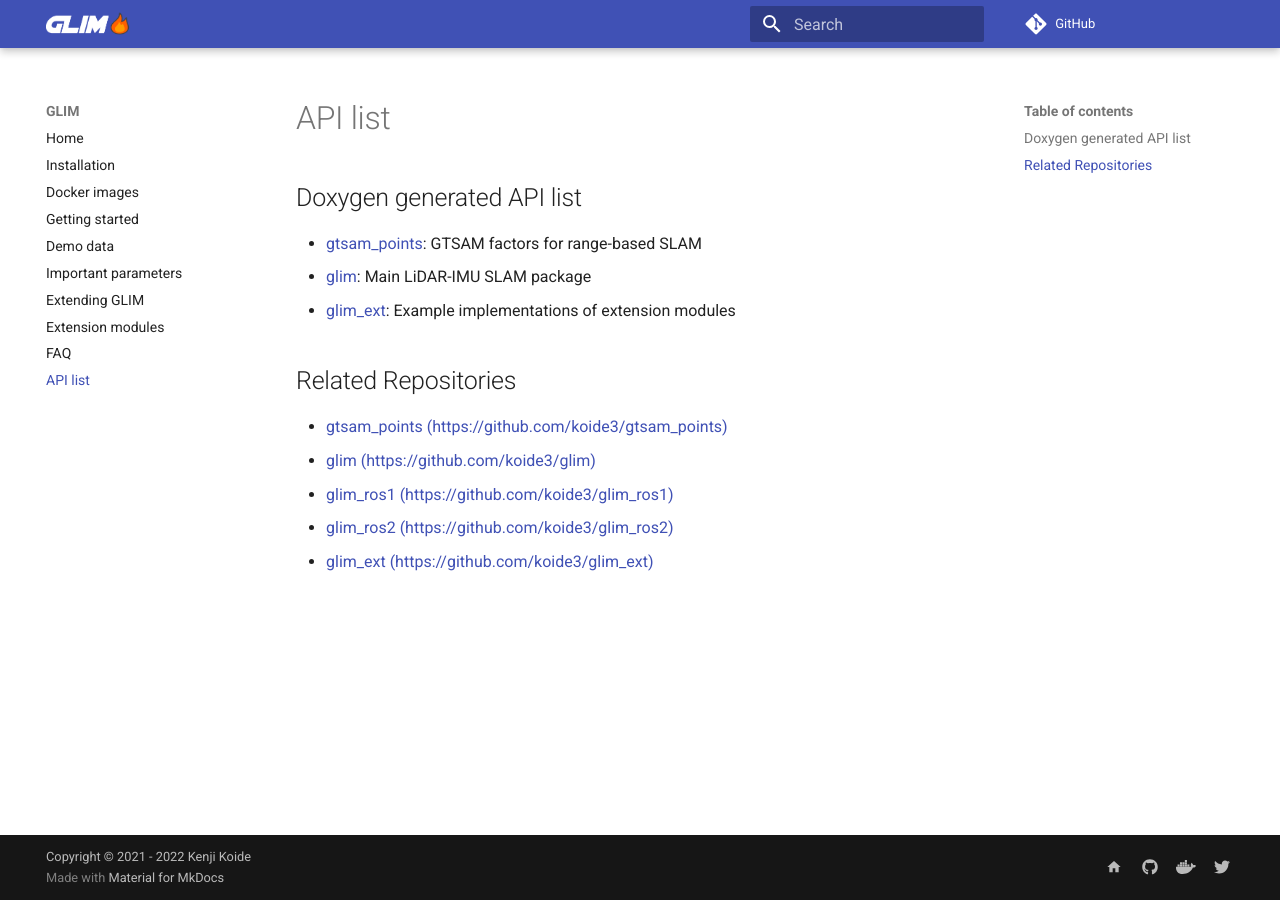
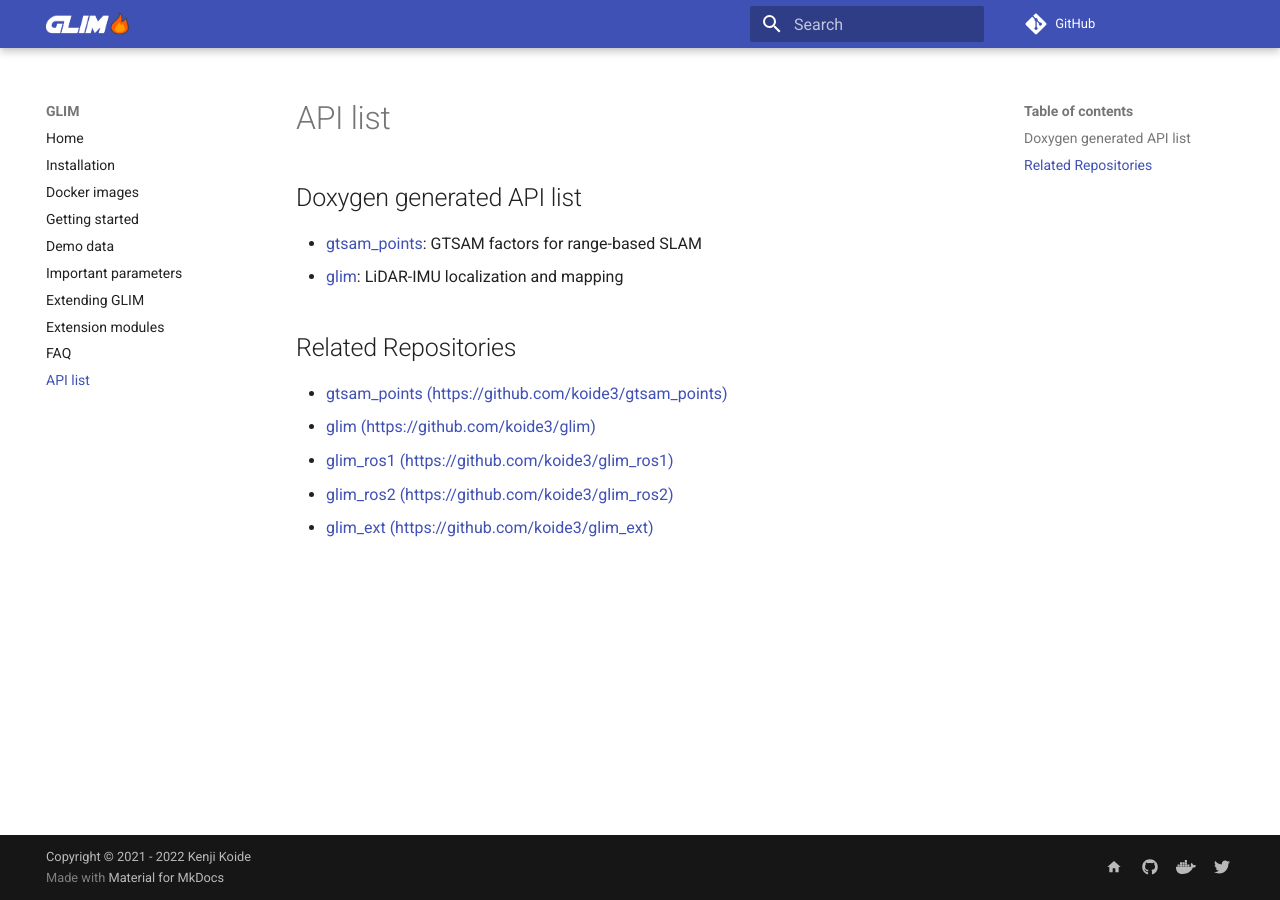
Before and after one commit to rsasaki0109/glil_unofficial, an MkDocs documentation site: the page built from docs/api.md, in a window 1280 px wide. Built offline with MkDocs 1.6.1 and Material for MkDocs 9.7.7, drawn with Linux system fonts in a browser that asks for light colours; nearby versions of some CDN libraries; comment, search, counter and statistics services are not loaded.

Commit message:
new ci (#13)
* new ci

* fix url

```diff
--- a/docs/api.md
+++ b/docs/api.md
@@ -2,9 +2,8 @@
 
 ## Doxygen generated API list
 
-* [gtsam_points](https://staff.aist.go.jp/k.koide/projects/doxygen/gtsam_points/): GTSAM factors for range-based SLAM
-* [glim](https://staff.aist.go.jp/k.koide/projects/doxygen/glim/): Main LiDAR-IMU SLAM package
-* [glim_ext](https://staff.aist.go.jp/k.koide/projects/doxygen/glim_ext/): Example implementations of extension modules
+* [gtsam_points](https://koide3.github.io/gtsam_points/doc_cpp/index.html): GTSAM factors for range-based SLAM
+* [glim](https://koide3.github.io/glim/doc_cpp/index.html): LiDAR-IMU localization and mapping
 
 ## Related Repositories
 * [gtsam_points (https://github.com/koide3/gtsam_points)](https://github.com/koide3/gtsam_points)
```
Also changed, not shown: 12 other files.
